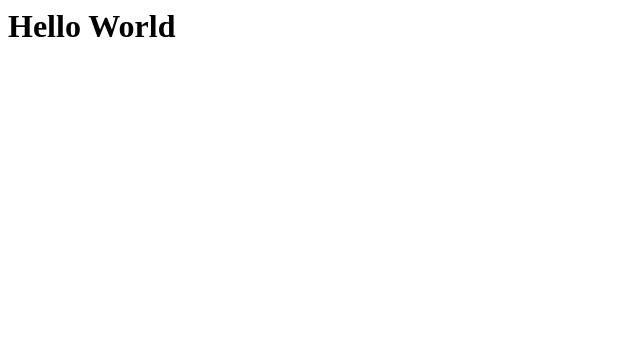
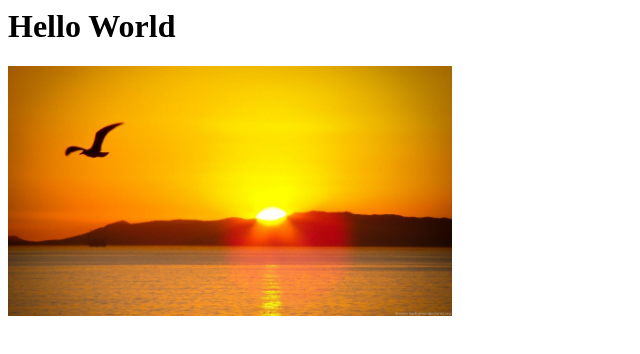
Before and after one commit to manujgarg-glitch/manujgarg-glitch.github.io, a plain HTML site: page index.html in a window 1280 px wide. Shown: the whole page, without its empty margins (0-640 px from the left). Drawn offline with Linux system fonts and the light colour scheme.

Commit message:
added image

```diff
--- a/index.html
+++ b/index.html
@@ -2,4 +2,8 @@
     <h1>
             Hello World
     </h1>
+    <div>
+        <img src="sunrise.jpg" height="250">
+
+    </div>
 </html>
```
Also changed, not shown: sunrise.jpg (added).
